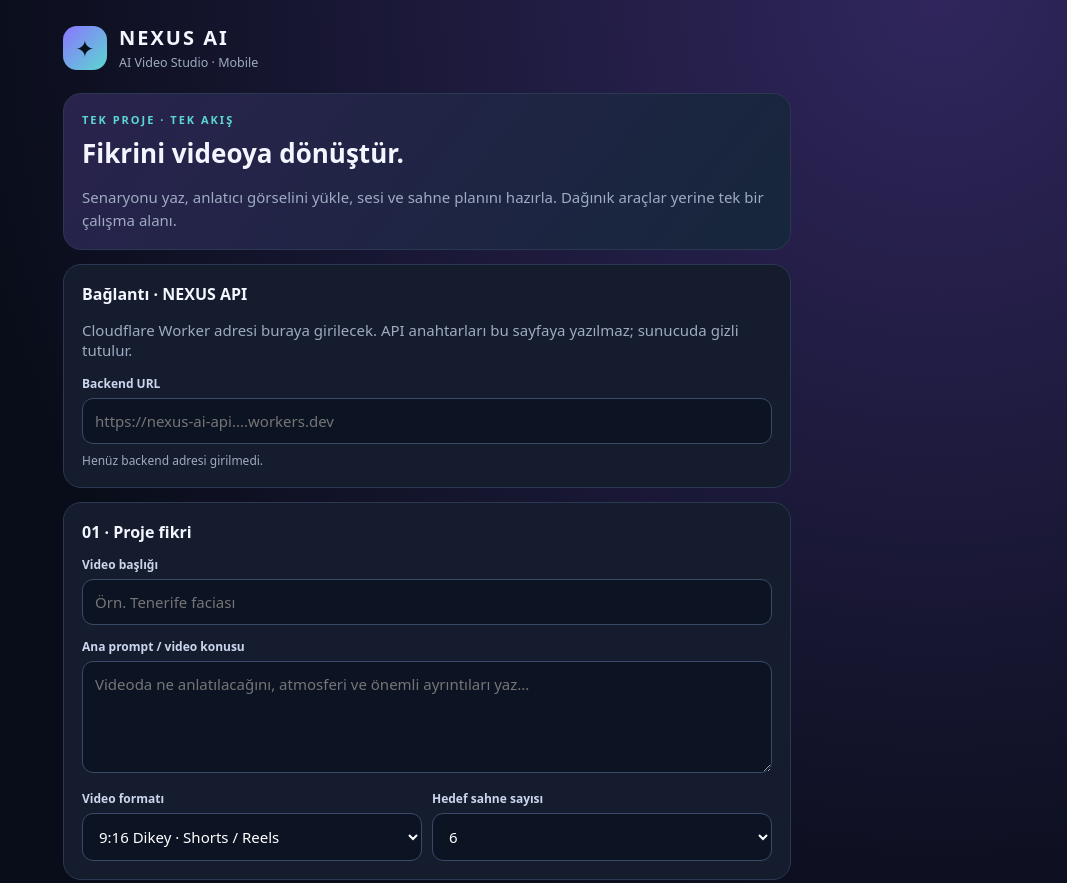
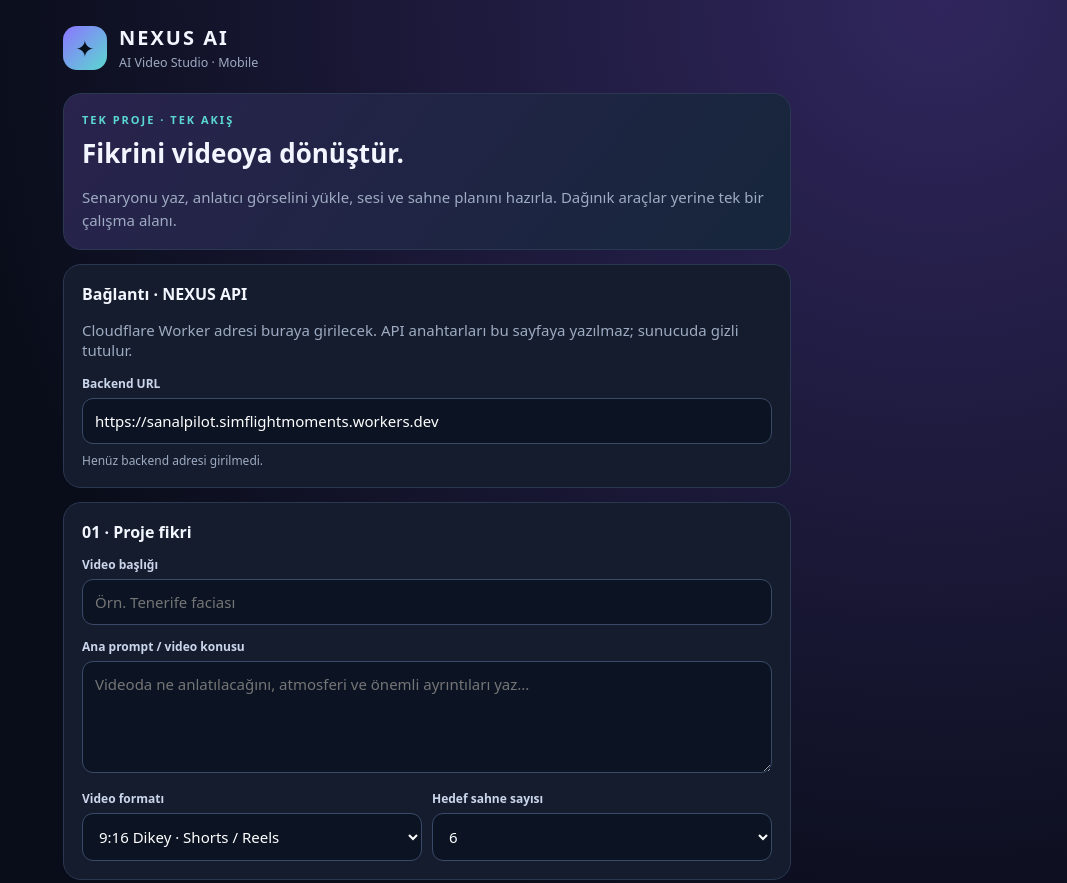
Before and after one commit to SanalPilot/sanalpilot, a plain HTML site: page index.html in a window 1280 px wide. Shown: the top 883 px of the page, without its empty margins (213-1280 px from the left). Drawn offline with Linux system fonts and the light colour scheme.

Commit message:
Set default SanalPilot backend URL

```diff
--- a/index.html
+++ b/index.html
@@ -12,7 +12,7 @@ main{max-width:760px;margin:auto;padding:16px}header{display:flex;align-items:ce
 <header><div class="logo">✦</div><div><h1>NEXUS AI</h1><small>AI Video Studio · Mobile</small></div></header>
 <section class="hero"><div class="eyebrow">TEK PROJE · TEK AKIŞ</div><h2>Fikrini videoya dönüştür.</h2><p class="muted">Senaryonu yaz, anlatıcı görselini yükle, sesi ve sahne planını hazırla. Dağınık araçlar yerine tek bir çalışma alanı.</p></section>
 <section class="panel">
-<h3>Bağlantı · NEXUS API</h3><p class="muted">Cloudflare Worker adresi buraya girilecek. API anahtarları bu sayfaya yazılmaz; sunucuda gizli tutulur.</p><label>Backend URL</label><input id="apiBase" type="url" placeholder="https://nexus-ai-api....workers.dev"><div id="apiState" class="muted" style="font-size:12px;margin-top:8px">Henüz backend adresi girilmedi.</div>
+<h3>Bağlantı · NEXUS API</h3><p class="muted">Cloudflare Worker adresi buraya girilecek. API anahtarları bu sayfaya yazılmaz; sunucuda gizli tutulur.</p><label>Backend URL</label><input id="apiBase" type="url" value="https://sanalpilot.simflightmoments.workers.dev" placeholder="https://sanalpilot.simflightmoments.workers.dev"><div id="apiState" class="muted" style="font-size:12px;margin-top:8px">Henüz backend adresi girilmedi.</div>
 </section>
 <section class="panel">
 <h3>01 · Proje fikri</h3>
```
